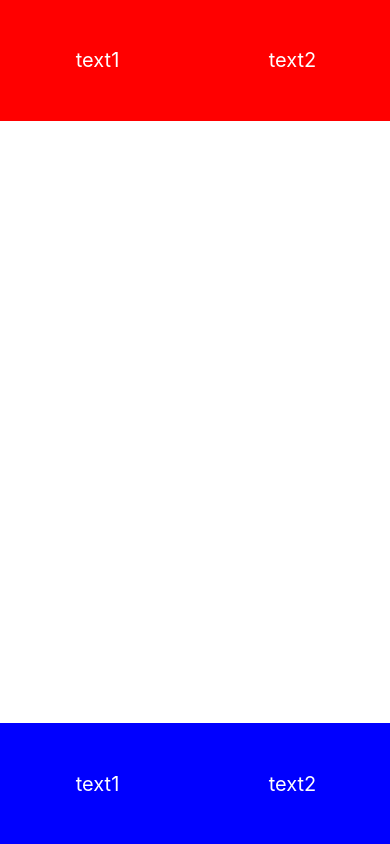
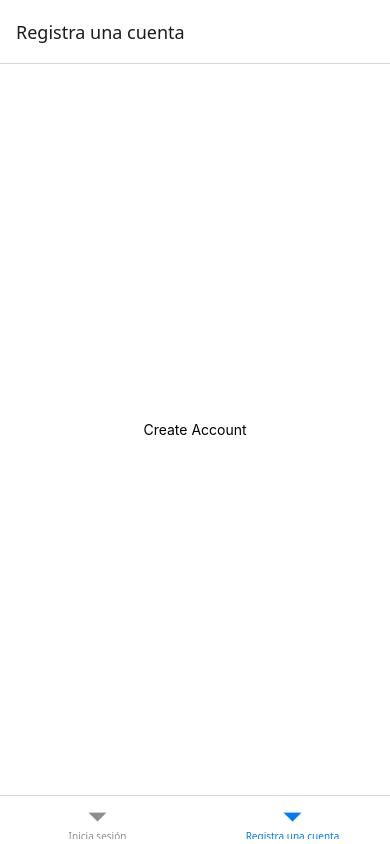
Before and after one commit to AlanVortex/first-app-reactnative, a React Native app: screen /CreateAccount in a window 390 px wide. Built offline with nearby package versions, Linux system fonts and the light colour scheme.

Commit message:
navigation added in view

```diff
--- a/App.js
+++ b/App.js
@@ -1,21 +1,10 @@
 import { StatusBar } from 'expo-status-bar';
 import { StyleSheet, Text, View } from 'react-native';
+import Navigation from './src/kernel/router/Navigation';
 
 export default function App() {
   return (
-    <View style={{ flex: 1, flexDirection: 'column-reverse' }}>
-      <View style={{ flex: 0.2, backgroundColor: 'blue', flexDirection: 'row', alignItems: 'center', justifyContent: 'center' }}>
-        <Text style={styles.redText}>text1</Text>
-        <Text style={styles.redText}>text2</Text>
-      </View>
-      <View style={{ flex: 1, backgroundColor: 'white' }}></View>
-      <View style={{ flex: 0.2, backgroundColor: 'red', flexDirection: 'row', alignItems: 'center', justifyContent: 'center' }}>
-        {/* justify content es eje Y */}
-        {/* align items es eje X */}
-        <Text style={styles.redText}>text1</Text>
-        <Text style={styles.redText}>text2</Text>
-      </View>
-    </View>
+    <Navigation />
   );
 }
 
--- a/src/kernel/router/Navigation.jsx
+++ b/src/kernel/router/Navigation.jsx
@@ -1,6 +1,8 @@
 import React from 'react';
 import { NavigationContainer } from '@react-navigation/native';
 import { createBottomTabNavigator } from '@react-navigation/bottom-tabs';
+import CreateAccount from '../../modules/auth/screens/CreateAccount';
+import Login from '../../modules/auth/screens/Login';
 
 const Tab = createBottomTabNavigator();
 
@@ -8,8 +10,8 @@ export default function Navigation() {
     return (
         <NavigationContainer>
             <Tab.Navigator>
-                <Tab.Screen name="Login" component={() => <Text>Log in</Text>} options={{ title: 'Inicia sesión' }} />
-                <Tab.Screen name="CreateAccount" component={() => <Text>Register</Text>} options={{ title: 'Registra una cuenta' }} />
+                <Tab.Screen name="Login" component={Login} options={{ title: 'Inicia sesión' }} />
+                <Tab.Screen name="CreateAccount" component={CreateAccount} options={{ title: 'Registra una cuenta' }} />
             </Tab.Navigator>
         </NavigationContainer>
     );
--- a/src/modules/auth/screens/CreateAccount.jsx
+++ b/src/modules/auth/screens/CreateAccount.jsx
@@ -1,14 +1,20 @@
-import { StyleSheet, Text, View } from 'react-native'
-import React from 'react'
+
+import { StyleSheet, Text, View } from 'react-native';
+import React from 'react';
 
 export default function CreateAccount() {
   return (
-    <View>
-      <Text>CreateAccount</Text>
+    <View style={styles.container}>
+      <Text>Create Account</Text>
     </View>
-  )
+  );
 }
 
 const styles = StyleSheet.create({
-    container: {}
-})
+  container: {
+    flex: 1,
+    justifyContent: 'center',
+    alignItems: 'center',
+    backgroundColor: '#fff',
+  },
+});
--- a/src/modules/auth/screens/Login.jsx
+++ b/src/modules/auth/screens/Login.jsx
@@ -1,14 +1,19 @@
-import { Text, StyleSheet, View } from 'react-native'
-import React, { Component } from 'react'
+
+import { Text, StyleSheet, View } from 'react-native';
 
 export default function Login() {
-    return (
-        <View>
-            <Text>Login</Text>
-        </View>
-    );
+  return (
+    <View style={styles.container}>
+      <Text>Login</Text>
+    </View>
+  );
 }
 
 const styles = StyleSheet.create({
-    container: {}
+  container: {
+    flex: 1,
+    justifyContent: 'center',
+    alignItems: 'center',
+    backgroundColor: '#fff',
+  },
 });
```
